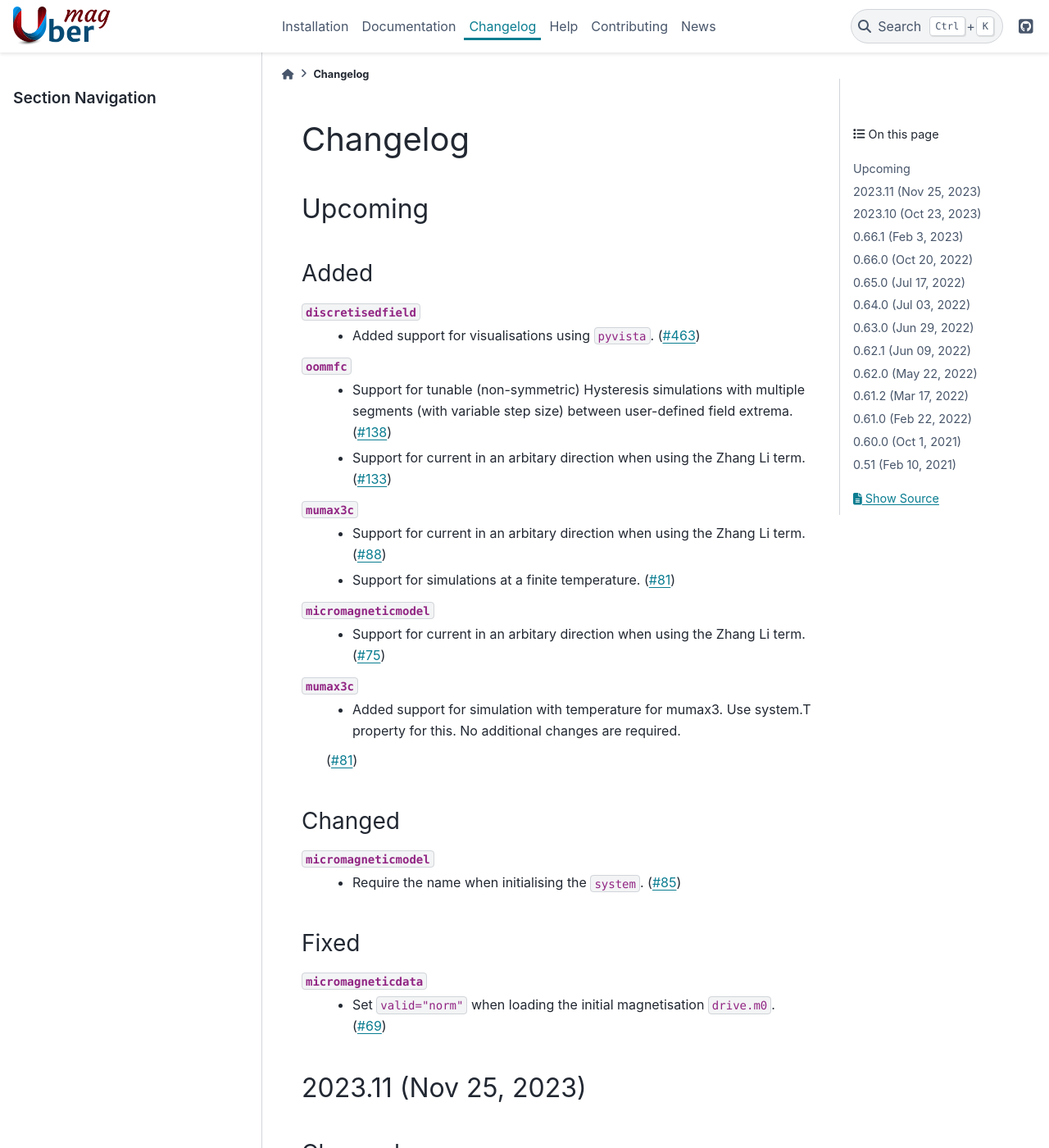
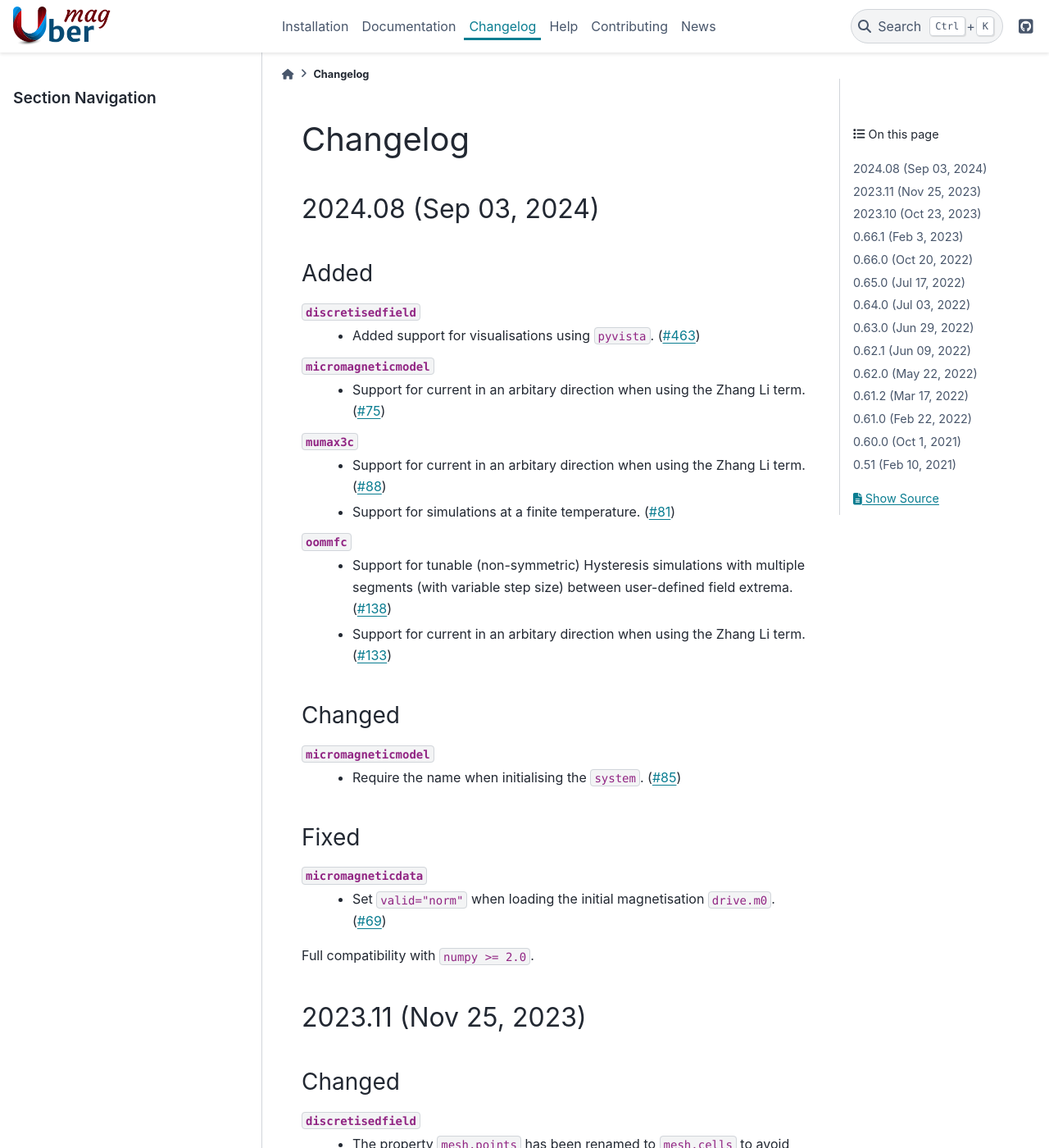
Before and after one commit to ubermag/ubermag.github.io, a Sphinx documentation site: the page built from source/changelog.rst, in a window 1280 px wide and 1400 px high. Shown: the whole window at 82% size. Built offline with Sphinx 7.4.7 and the PyData theme 0.15.4, drawn with Linux system fonts in a browser that asks for light colours; pages that are not in the unit, such as notebooks, are missing from menus.

Commit message:
Update changelog

```diff
--- a/source/changelog.rst
+++ b/source/changelog.rst
@@ -1,14 +1,26 @@
 =========
 Changelog
 =========
-Upcoming
+
+2024.08 (Sep 03, 2024)
 ======================
 
 Added
 -----
+
 ``discretisedfield``
   - Added support for visualisations using ``pyvista``.
     (`#463 <https://github.com/ubermag/discretisedfield/pull/463>`__)
+
+``micromagneticmodel``
+  - Support for current in an arbitary direction when using the Zhang Li term.
+    (`#75 <https://github.com/ubermag/micromagneticmodel/pull/75>`__)
+
+``mumax3c``
+  - Support for current in an arbitary direction when using the Zhang Li term.
+    (`#88 <https://github.com/ubermag/mumax3c/pull/88>`__)
+  - Support for simulations at a finite temperature.
+    (`#81 <https://github.com/ubermag/mumax3c/pull/81>`__)
 
 ``oommfc``
   - Support for tunable (non-symmetric) Hysteresis simulations with multiple
@@ -16,20 +28,6 @@ Added
     (`#138 <https://github.com/ubermag/oommfc/pull/138>`__)
   - Support for current in an arbitary direction when using the Zhang Li term.
     (`#133 <https://github.com/ubermag/oommfc/pull/133>`__)
-
-``mumax3c``
-  - Support for current in an arbitary direction when using the Zhang Li term.
-    (`#88 <https://github.com/ubermag/mumax3c/pull/88>`__)
-  - Support for simulations at a finite temperature.
-    (`#81 <https://github.com/ubermag/mumax3c/pull/81>`__)
-
-``micromagneticmodel``
-  - Support for current in an arbitary direction when using the Zhang Li term.
-    (`#75 <https://github.com/ubermag/micromagneticmodel/pull/75>`__)
-
-``mumax3c``
-  - Added support for simulation with temperature for mumax3. Use system.T property for this. No additional changes are required.
-  (`#81 <https://github.com/ubermag/mumax3c/pull/81>`__)
 
 Changed
 -------
@@ -44,6 +42,8 @@ Fixed
 ``micromagneticdata``
   - Set ``valid="norm"`` when loading the initial magnetisation ``drive.m0``.
     (`#69 <https://github.com/ubermag/micromagneticdata/pull/69>`__)
+
+Full compatibility with ``numpy >= 2.0``.
 
 2023.11 (Nov 25, 2023)
 ======================
```
